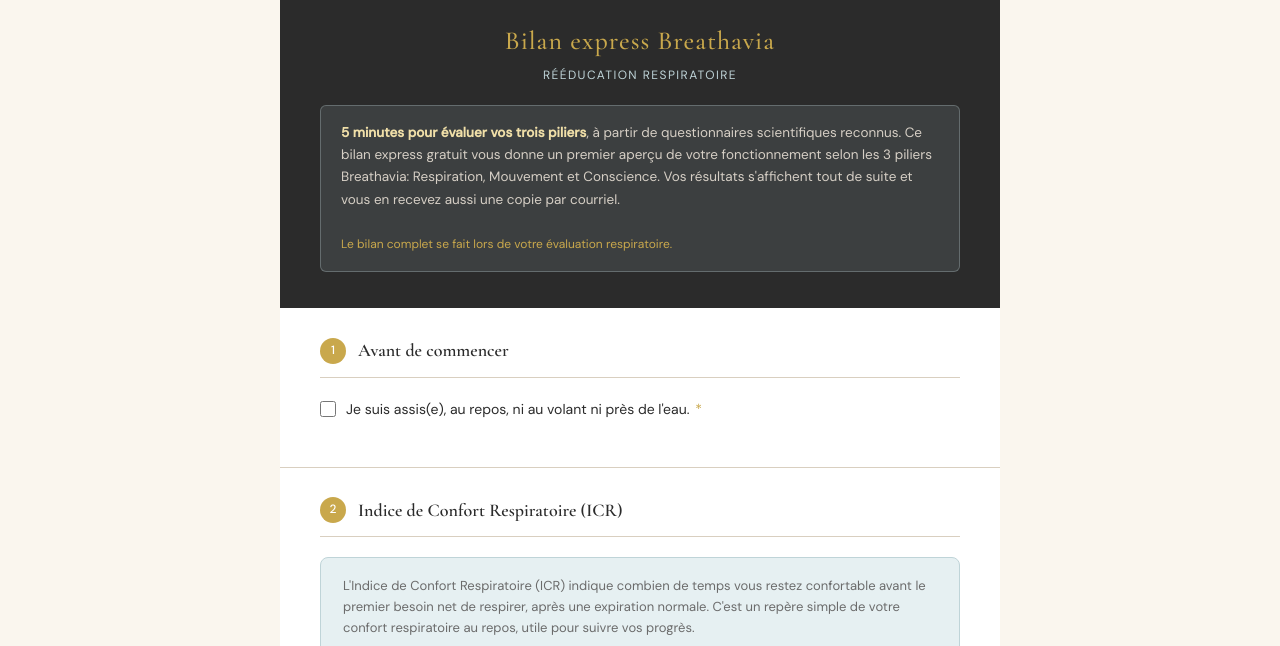
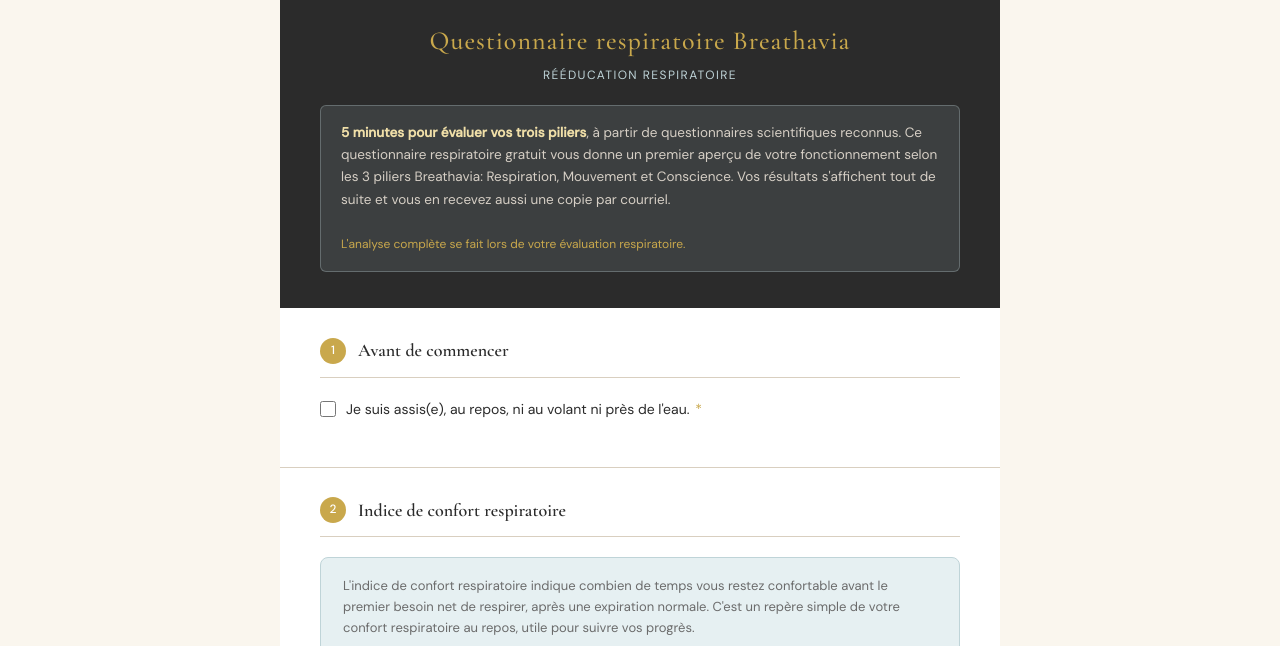
Before and after one commit to Breathavia/bilan-respiratoire, a plain HTML site: page index.html in a window 1280 px wide. Shown: the part 143-789 px from the top of the page. Drawn offline with nearby package versions, Linux system fonts and the light colour scheme.

Commit message:
index.html

```diff
--- a/index.html
+++ b/index.html
@@ -3,7 +3,7 @@
 <head>
 <meta charset="UTF-8">
 <meta name="viewport" content="width=device-width, initial-scale=1.0">
-<title>Bilan express Breathavia</title>
+<title>Questionnaire respiratoire Breathavia</title>
 <link href="https://fonts.googleapis.com/css2?family=Cormorant+Garamond:ital,wght@0,400;0,500;0,600;1,400&family=DM+Sans:wght@300;400;500&display=swap" rel="stylesheet">
 <style>
 *,*::before,*::after{box-sizing:border-box;margin:0;padding:0}
@@ -487,20 +487,20 @@ var TOOLS = {
 // ============================================================
 var T = {
 fr: {
-  h1:"Bilan express Breathavia",
+  h1:"Questionnaire respiratoire Breathavia",
   tagline:"Rééducation Respiratoire",
-  intro:"<strong>5 minutes pour évaluer vos trois piliers</strong>, à partir de questionnaires scientifiques reconnus. Ce bilan express gratuit vous donne un premier aperçu de votre fonctionnement selon les 3 piliers Breathavia: Respiration, Mouvement et Conscience. Vos résultats s'affichent tout de suite et vous en recevez aussi une copie par courriel.<br><br><span style=\"color:#C9A84C;font-size:12px;\">Le bilan complet se fait lors de votre évaluation respiratoire.</span>",
+  intro:"<strong>5 minutes pour évaluer vos trois piliers</strong>, à partir de questionnaires scientifiques reconnus. Ce questionnaire respiratoire gratuit vous donne un premier aperçu de votre fonctionnement selon les 3 piliers Breathavia: Respiration, Mouvement et Conscience. Vos résultats s'affichent tout de suite et vous en recevez aussi une copie par courriel.<br><br><span style=\"color:#C9A84C;font-size:12px;\">L'analyse complète se fait lors de votre évaluation respiratoire.</span>",
   s1_title:"Avant de commencer",
   secu_assis:"Je suis assis(e), au repos, ni au volant ni près de l'eau.",
-  s2_title:"Indice de Confort Respiratoire (ICR)",
-  icr_desc:"L'Indice de Confort Respiratoire (ICR) indique combien de temps vous restez confortable avant le premier besoin net de respirer, après une expiration normale. C'est un repère simple de votre confort respiratoire au repos, utile pour suivre vos progrès.",
+  s2_title:"Indice de confort respiratoire",
+  icr_desc:"L'indice de confort respiratoire indique combien de temps vous restez confortable avant le premier besoin net de respirer, après une expiration normale. C'est un repère simple de votre confort respiratoire au repos, utile pour suivre vos progrès.",
   icr_protocol:"<strong>Protocole:</strong><br>1. Respirez normalement par le nez pendant 1 à 2 minutes.<br>2. Après une expiration normale, pincez le nez et appuyez sur Démarrer.<br>3. Appuyez sur Arrêter dès le premier besoin net de respirer (pas au maximum).<br>4. Relâchez le nez et reprenez une respiration calme.",
   btn_start:"Démarrer", btn_stop:"Arrêter", btn_reset:"Recommencer",
   icr_note:"Ne forcez jamais. Si vous vous sentez mal à l'aise, arrêtez et respirez normalement.",
-  icr_result_pre:"Votre ICR: ",
+  icr_result_pre:"Votre indice de confort respiratoire : ",
   icr_short:"La mesure semble très courte. Voulez-vous recommencer ?",
   icr_long:"Avez-vous oublié d'arrêter le chronomètre ? Vous pouvez recommencer la mesure.",
-  icr_required:"Veuillez effectuer la mesure de l'ICR avec le chronomètre.",
+  icr_required:"Veuillez effectuer la mesure de votre indice de confort respiratoire avec le chronomètre.",
   icr_prefilled:"Résultat reçu de votre test : ",
   icr_prefilled_note:"Vous venez de faire le test : pas besoin de le refaire.",
   icr_redo:"Refaire la mesure",
@@ -508,13 +508,13 @@ fr: {
   z1_range:"10 à 20 s", z1_label:"Zone de confort à développer",
   z2_range:"20 à 40 s", z2_label:"Zone de confort intermédiaire",
   z3_range:"plus de 40 s", z3_label:"Zone de confort élevée",
-  s3_title:"Recevez votre bilan express en trois piliers",
+  s3_title:"Recevez vos résultats en trois piliers",
   s3_sub:"Il reste quelques questions courtes, puis vos résultats s'afficheront.",
   lbl_prenom:"Prénom", lbl_email:"Adresse courriel", ph_prenom:"Prénom",
-  consent_a:"Je comprends que ce bilan est indicatif et non un diagnostic médical. J'accepte que Breathavia recueille mes réponses, y compris des renseignements de santé, pour calculer mon bilan et me l'envoyer par courriel.",
+  consent_a:"Je comprends que ce questionnaire est indicatif et non un diagnostic médical. J'accepte que Breathavia recueille mes réponses, y compris des renseignements de santé, pour calculer mes résultats et me les envoyer par courriel.",
   consent_b:"Je souhaite aussi recevoir des conseils et des nouvelles de Breathavia (facultatif). Vous pouvez vous désabonner en un clic, à tout moment.",
   policy_line:"Vos renseignements sont traités conformément à notre <a class=\"pol\" href=\"#\" target=\"_blank\" rel=\"noopener\">politique de confidentialité</a>.",
-  btn_restart:"Recommencer", confirm_restart:"Effacer vos réponses et recommencer le bilan?",
+  btn_restart:"Recommencer", confirm_restart:"Effacer vos réponses et recommencer le questionnaire?",
   s4_title:"Respiration", s4_sub:"Questionnaire de Nijmegen",
   s5_title:"Mouvement", s5_sub:"Godin-Shephard et temps assis",
   godin_q:"Au cours d'une semaine habituelle, combien de séances de plus de 15 minutes faites-vous?",
@@ -542,13 +542,13 @@ fr: {
   obj_4:"Plus détendu(e) dans mon corps", obj_5:"Plus présent(e), moins dans ma tête", obj_6:"Plus performant(e) à l'effort",
   sante_q:"Avez-vous une condition respiratoire (comme l'asthme), une condition cardiaque, ou êtes-vous enceinte?",
   yes:"Oui", no:"Non",
-  btn_submit:"Voir mon bilan", btn_sending:"Envoi en cours…",
+  btn_submit:"Voir mes résultats", btn_sending:"Envoi en cours…",
   submit_note:"Vos résultats s'affichent tout de suite et une copie vous est envoyée par courriel.",
   err_missing:"Veuillez répondre à toutes les questions obligatoires (*) avant de continuer.",
   foot_refs:"Questionnaire de Nijmegen: Van Dixhoorn &amp; Duivenvoorden (1985)<br>Godin-Shephard: Godin &amp; Shephard (1985)<br>PSS-4 : Cohen et Williamson (1988)<br>Version française adaptée par Breathavia.",
   // Résultats
-  res_title:"Votre bilan express Breathavia", res_hello:"Bonjour",
-  res_copy:"Une copie de votre bilan vous est aussi envoyée par courriel.",
+  res_title:"Vos résultats Breathavia", res_hello:"Bonjour",
+  res_copy:"Une copie de vos résultats vous est aussi envoyée par courriel.",
   res_pillars:"Vos trois piliers",
   p_resp:"Respiration", p_mouv:"Mouvement", p_cons:"Conscience",
   lv0:"À développer", lv1:"Intermédiaire", lv2:"Solide",
@@ -561,29 +561,29 @@ fr: {
   cross_confirm:"Vos réponses confirment ce que vous décrivez: le pilier {P} est un bon point de départ.",
   cross_diff:"Vous vous sentez {feel}, mais vos réponses montrent que le pilier {X} est celui qui a le plus de place pour progresser.",
   feel_plein_regime:"à plein régime", feel_tendu:"tendu(e) dans votre corps", feel_pilote_auto:"en pilote automatique",
-  res_icr:"Votre ICR", res_seconds:"secondes",
+  res_icr:"Votre indice de confort respiratoire", res_seconds:"secondes",
   res_exercise:"Un exercice à faire ce soir",
   res_details:"Voir mes scores détaillés",
-  d_icr:"Indice de Confort Respiratoire (ICR)",
+  d_icr:"Indice de confort respiratoire",
   d_nij:"Questionnaire de Nijmegen (0 à 64)",
   d_godin:"Godin-Shephard (intenses × 9 + modérées × 5)",
   d_assis:"Temps assis par jour",
   d_pss:"PSS-4 (0 à 16)",
   warn_sante:"Vous avez indiqué une condition respiratoire, une condition cardiaque ou une grossesse. Parlez-en à votre professionnel de santé avant d'essayer l'exercice proposé, et ne forcez jamais.",
-  res_limits_h:"Limites de ce bilan",
-  res_limits:"Ce bilan s'appuie sur des questionnaires scientifiques reconnus, mais ce n'est pas un diagnostic et il ne remplace pas une évaluation médicale. Votre ICR peut varier selon l'heure, le stress ou le sommeil. Ne modifiez jamais une médication en fonction de ce résultat. Les niveaux par pilier sont des repères indicatifs établis par Breathavia.",
+  res_limits_h:"Limites de ce questionnaire",
+  res_limits:"Ce questionnaire s'appuie sur des questionnaires scientifiques reconnus, mais ce n'est pas un diagnostic et il ne remplace pas une évaluation médicale. Votre indice de confort respiratoire peut varier selon l'heure, le stress ou le sommeil. Ne modifiez jamais une médication en fonction de ce résultat. Les niveaux par pilier sont des repères indicatifs établis par Breathavia.",
   res_next:"Vous pouvez aussi m'écrire à hello@breathavia.com.",
   next_h:"Et maintenant?",
-  next_txt:"Votre bilan express donne une première direction. Pour comprendre ce qui limite votre respiration et repartir avec un plan fait pour vous, l'étape suivante est l'évaluation respiratoire.",
+  next_txt:"Ce questionnaire vous donne une première direction. Pour comprendre ce qui limite votre respiration et repartir avec un plan fait pour vous, l'étape suivante est l'évaluation respiratoire.",
   next_txt_care:"Avec ce résultat, je vous recommande de commencer accompagné(e) : l'évaluation permet d'ajuster le travail à votre situation, en toute sécurité.",
   btn_book:"Réserver mon évaluation respiratoire", book_sub:"À Laval ou sur Zoom",
   dm_intro:"Une question avant de réserver? Écrivez-moi sur Instagram, avec votre résultat :",
   btn_dm:"Copier mon message et ouvrir Instagram",
-  dm_msg:"Bonjour Adnan! Je viens de faire le bilan express. Mon ICR : {S} secondes. Mon pilier prioritaire : {P}.",
+  dm_msg:"Bonjour Adnan! Je viens de faire le questionnaire respiratoire. Mon indice de confort respiratoire : {S} secondes. Mon pilier prioritaire : {P}.",
   dm_copied:"✓ Message copié. Dans Instagram, appuyez longuement dans la zone de texte, puis sur « Coller ».",
   dm_manual:"Copie impossible sur cet appareil : appuyez longuement sur le message ci-dessus pour le copier.",
-  res_author:"Bilan conçu par Adnan Mehanovic, ostéopathe et kinésiologue, instructeur certifié Buteyko Clinic International et Oxygen Advantage.",
-  ex_redo:"Refaites votre ICR dans 7 jours, puis dans 14 jours, au réveil et dans les mêmes conditions, pour suivre vos progrès.",
+  res_author:"Questionnaire conçu par Adnan Mehanovic, ostéopathe et kinésiologue, instructeur certifié Buteyko Clinic International et Oxygen Advantage.",
+  ex_redo:"Refaites le test dans 7 jours, puis dans 14 jours, au réveil et dans les mêmes conditions, pour suivre vos progrès.",
   all_solid:"Vos trois piliers sont solides. Vous pouvez aller plus loin en affinant le pilier {X}.",
   ex_resp_t:"Respiration douce (3 minutes)",
   ex_resp:["Asseyez-vous confortablement, une main sur le ventre.","Respirez doucement par le nez, en laissant l'air entrer sans effort.","Allongez légèrement l'expiration, comme si vous souffliez doucement sans faire vaciller une bougie.","Poursuivez 3 minutes à un rythme confortable. En cas d'inconfort, revenez à votre respiration normale."],
@@ -594,17 +594,17 @@ fr: {
   btn_lang:"English"
 },
 en: {
-  h1:"Breathavia Quick Breathing Check-up",
+  h1:"Breathavia Breathing Questionnaire",
   tagline:"Respiratory Retraining",
-  intro:"<strong>5 minutes to assess your three pillars</strong>, based on recognized scientific questionnaires. This free quick check-up gives you a first overview of how you function across the 3 Breathavia pillars: Breathing, Movement and Awareness. Your results appear right away and you also receive a copy by email.<br><br><span style=\"color:#C9A84C;font-size:12px;\">The complete assessment is done during your breathing evaluation.</span>",
+  intro:"<strong>5 minutes to assess your three pillars</strong>, based on recognized scientific questionnaires. This free breathing questionnaire gives you a first overview of how you function across the 3 Breathavia pillars: Breathing, Movement and Awareness. Your results appear right away and you also receive a copy by email.<br><br><span style=\"color:#C9A84C;font-size:12px;\">The full analysis is done during your breathing assessment.</span>",
   s1_title:"Before you begin",
   secu_assis:"I am seated and at rest, and I am not driving or near water.",
-  s2_title:"Breathing Comfort Index (BCI)",
+  s2_title:"Breathing Comfort Index",
   icr_desc:"The Breathing Comfort Index shows how long you stay comfortable before the first definite urge to breathe, after a normal exhale. It is a simple benchmark of your breathing comfort at rest, useful for tracking your progress.",
   icr_protocol:"<strong>Protocol:</strong><br>1. Breathe normally through your nose for 1 to 2 minutes.<br>2. After a normal exhale, pinch your nose and press Start.<br>3. Press Stop at the first definite urge to breathe (not your maximum).<br>4. Release your nose and resume calm breathing.",
   btn_start:"Start", btn_stop:"Stop", btn_reset:"Reset",
   icr_note:"Never force it. If you feel uncomfortable, stop and breathe normally.",
-  icr_result_pre:"Your BCI: ",
+  icr_result_pre:"Your Breathing Comfort Index: ",
   icr_short:"The measurement seems very short. Would you like to start over?",
   icr_long:"Did you forget to stop the timer? You can restart the measurement.",
   icr_required:"Please complete the Breathing Comfort Index measurement with the timer.",
@@ -615,13 +615,13 @@ en: {
   z1_range:"10 to 20 s", z1_label:"Comfort zone to develop",
   z2_range:"20 to 40 s", z2_label:"Intermediate comfort zone",
   z3_range:"over 40 s", z3_label:"High comfort zone",
-  s3_title:"Receive your three-pillar quick check-up",
+  s3_title:"Receive your three-pillar results",
   s3_sub:"A few short questions remain, then your results will appear.",
   lbl_prenom:"First name", lbl_email:"Email address", ph_prenom:"First name",
-  consent_a:"I understand that this assessment is indicative and not a medical diagnosis. I agree that Breathavia collects my answers, including health information, to calculate my assessment and send it to me by email.",
+  consent_a:"I understand that this questionnaire is indicative and not a medical diagnosis. I agree that Breathavia collects my answers, including health information, to calculate my results and send them to me by email.",
   consent_b:"I would also like to receive tips and news from Breathavia (optional). You can unsubscribe in one click, at any time.",
   policy_line:"Your information is handled in accordance with our <a class=\"pol\" href=\"#\" target=\"_blank\" rel=\"noopener\">privacy policy</a>.",
-  btn_restart:"Start over", confirm_restart:"Erase your answers and start the assessment over?",
+  btn_restart:"Start over", confirm_restart:"Erase your answers and start the questionnaire over?",
   s4_title:"Breathing", s4_sub:"Nijmegen Questionnaire",
   s5_title:"Movement", s5_sub:"Godin-Shephard and sitting time",
   godin_q:"In a typical week, how many sessions of more than 15 minutes do you do?",
@@ -649,12 +649,12 @@ en: {
   obj_4:"More relaxed in my body", obj_5:"More present, less in my head", obj_6:"Perform better during effort",
   sante_q:"Do you have a respiratory condition (such as asthma), a heart condition, or are you pregnant?",
   yes:"Yes", no:"No",
-  btn_submit:"See my assessment", btn_sending:"Sending…",
+  btn_submit:"See my results", btn_sending:"Sending…",
   submit_note:"Your results appear right away and a copy is sent to you by email.",
   err_missing:"Please answer all required questions (*) before continuing.",
   foot_refs:"Nijmegen Questionnaire: Van Dixhoorn &amp; Duivenvoorden (1985)<br>Godin-Shephard: Godin &amp; Shephard (1985)<br>PSS-4: Cohen &amp; Williamson (1988)<br>French version adapted by Breathavia.",
-  res_title:"Your Breathavia quick check-up", res_hello:"Hello",
-  res_copy:"A copy of your assessment is also being sent to you by email.",
+  res_title:"Your Breathavia results", res_hello:"Hello",
+  res_copy:"A copy of your results is also being sent to you by email.",
   res_pillars:"Your three pillars",
   p_resp:"Breathing", p_mouv:"Movement", p_cons:"Awareness",
   lv0:"To develop", lv1:"Intermediate", lv2:"Solid",
@@ -667,29 +667,29 @@ en: {
   cross_confirm:"Your answers confirm what you describe: the {P} pillar is a good place to start.",
   cross_diff:"You feel {feel}, but your answers show that the {X} pillar is the one with the most room to grow.",
   feel_plein_regime:"at full speed", feel_tendu:"tense in your body", feel_pilote_auto:"on autopilot",
-  res_icr:"Your BCI", res_seconds:"seconds",
+  res_icr:"Your Breathing Comfort Index", res_seconds:"seconds",
   res_exercise:"An exercise to try tonight",
   res_details:"See my detailed scores",
-  d_icr:"Breathing Comfort Index (BCI)",
+  d_icr:"Breathing Comfort Index",
   d_nij:"Nijmegen Questionnaire (0 to 64)",
   d_godin:"Godin-Shephard (strenuous × 9 + moderate × 5)",
   d_assis:"Sitting time per day",
   d_pss:"PSS-4 (0 to 16)",
   warn_sante:"You indicated a respiratory condition, a heart condition or a pregnancy. Please talk to your health professional before trying the suggested exercise, and never force it.",
-  res_limits_h:"Limits of this assessment",
-  res_limits:"This assessment relies on recognized scientific questionnaires, but it is not a diagnosis and it does not replace a medical evaluation. Your BCI can vary with the time of day, stress or sleep. Never change a medication based on this result. The pillar levels are indicative benchmarks established by Breathavia.",
+  res_limits_h:"Limits of this questionnaire",
+  res_limits:"This questionnaire relies on recognized scientific questionnaires, but it is not a diagnosis and it does not replace a medical evaluation. Your Breathing Comfort Index can vary with the time of day, stress or sleep. Never change a medication based on this result. The pillar levels are indicative benchmarks established by Breathavia.",
   res_next:"You can also write to me at hello@breathavia.com.",
   next_h:"What now?",
-  next_txt:"Your quick check-up gives you a first direction. To understand what limits your breathing and leave with a plan made for you, the next step is a breathing evaluation.",
-  next_txt_care:"With this result, I recommend starting with guidance: the evaluation lets us adapt the work to your situation, safely.",
-  btn_book:"Book my breathing evaluation", book_sub:"In Laval or on Zoom",
+  next_txt:"This questionnaire gives you a first direction. To understand what limits your breathing and leave with a plan made for you, the next step is a breathing assessment.",
+  next_txt_care:"With this result, I recommend starting with guidance: the assessment lets us adapt the work to your situation, safely.",
+  btn_book:"Book my breathing assessment", book_sub:"In Laval or on Zoom",
   dm_intro:"A question before booking? Message me on Instagram with your result:",
   btn_dm:"Copy my message and open Instagram",
-  dm_msg:"Hi Adnan! I just did the quick check-up. My BCI: {S} seconds. My priority pillar: {P}.",
+  dm_msg:"Hi Adnan! I just did the breathing questionnaire. My Breathing Comfort Index: {S} seconds. My priority pillar: {P}.",
   dm_copied:"✓ Message copied. In Instagram, press and hold in the text box, then tap \"Paste\".",
   dm_manual:"Copy not available on this device: press and hold the message above to copy it.",
-  res_author:"Check-up designed by Adnan Mehanovic, osteopath and kinesiologist, certified Buteyko Clinic International and Oxygen Advantage instructor.",
-  ex_redo:"Retake your BCI in 7 days, then in 14 days, upon waking and under the same conditions, to track your progress.",
+  res_author:"Questionnaire designed by Adnan Mehanovic, osteopath and kinesiologist, certified Buteyko Clinic International and Oxygen Advantage instructor.",
+  ex_redo:"Retake the test in 7 days, then in 14 days, upon waking and under the same conditions, to track your progress.",
   all_solid:"Your three pillars are solid. You can go further by refining the {X} pillar.",
   ex_resp_t:"Gentle breathing (3 minutes)",
   ex_resp:["Sit comfortably, one hand on your belly.","Breathe gently through your nose, letting the air come in without effort.","Lengthen the exhale slightly, as if gently blowing without making a candle flicker.","Continue for 3 minutes at a comfortable pace. If you feel discomfort, return to normal breathing."],
```
